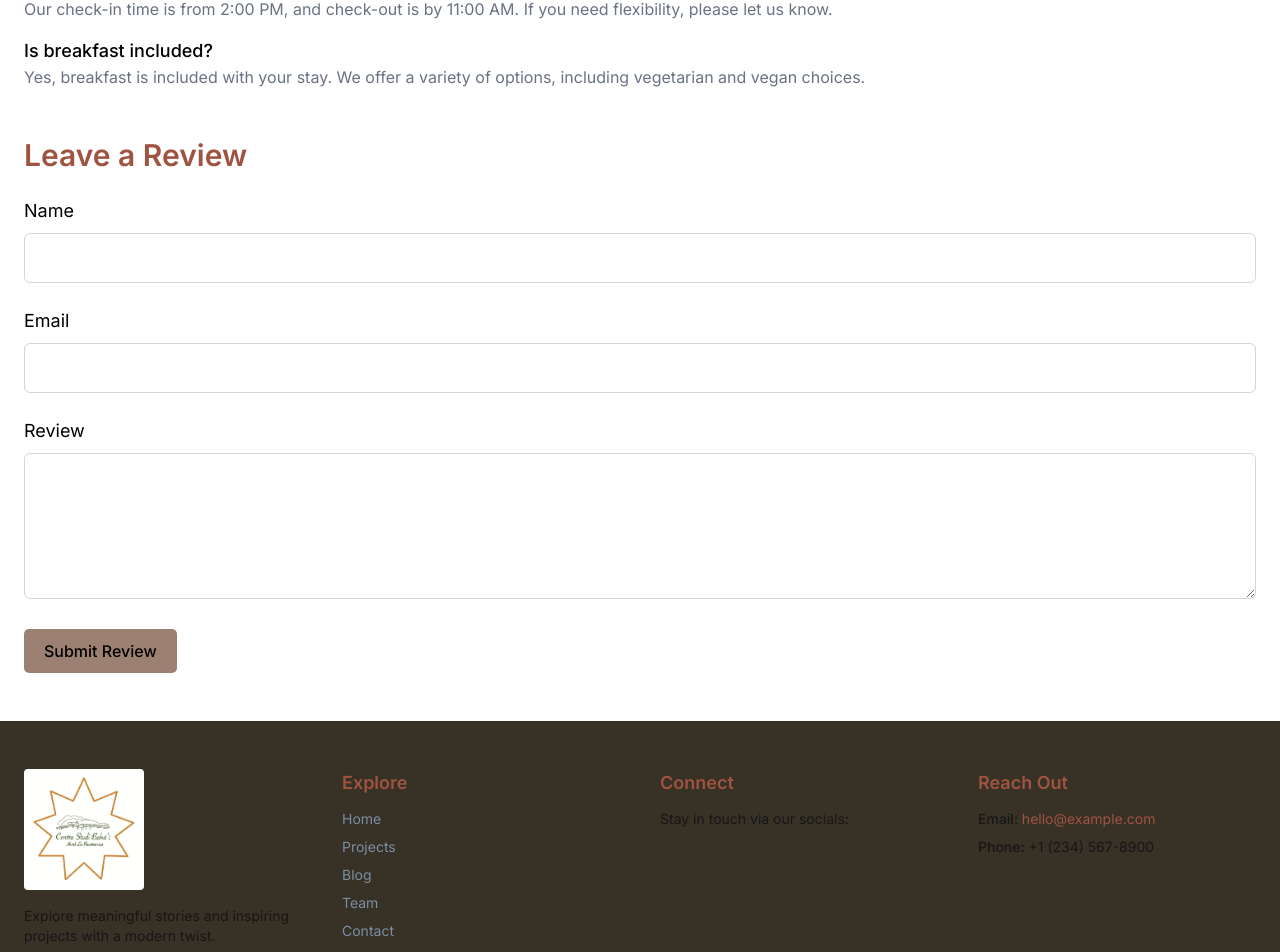
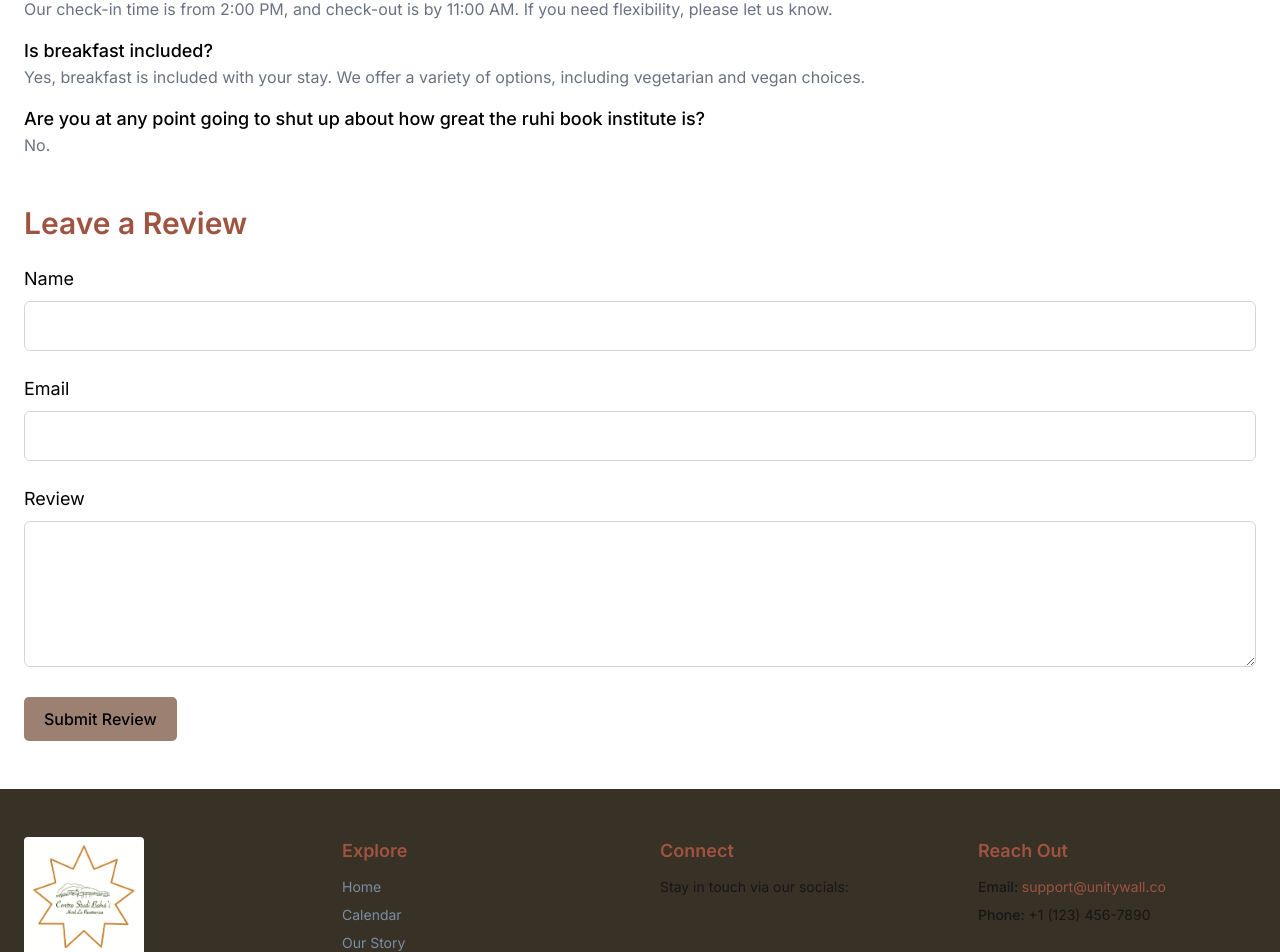
Before and after one commit to croftseli/CentroStudiBahai, a Next.js app: page /contactUs in a window 1280 px wide. Shown: the part 871-1823 px from the top of the page. Built offline with nearby package versions, Linux system fonts and the light colour scheme; some icons are missing.

Commit message:
fixing footer

```diff
--- a/src/app/contactUs/page.jsx
+++ b/src/app/contactUs/page.jsx
@@ -120,6 +120,13 @@ export default function ContactUs() {
               options, including vegetarian and vegan choices.
             </p>
           </div>
+          <div className="transition-colors">
+            <p className="font-medium text-lg">
+              Are you at any point going to shut up about how great the ruhi
+              book institute is?
+            </p>
+            <p className="text-gray-500">No.</p>
+          </div>
         </div>
       </section>
 
--- a/src/components/layout/Footer.jsx
+++ b/src/components/layout/Footer.jsx
@@ -3,7 +3,7 @@
 import Link from "next/link";
 import Image from "next/image";
 import InstagramIcon from "@mui/icons-material/Instagram";
-import LinkedInIcon from "@mui/icons-material/LinkedIn";
+import FacebookIcon from "@mui/icons-material/Facebook";
 
 export default function Footer() {
   return (
@@ -43,34 +43,26 @@ export default function Footer() {
               </li>
               <li>
                 <Link
-                  href="/projects"
+                  href="/calendar"
                   className="hover:text-accent-red transition-colors"
                 >
-                  Projects
+                  Calendar
                 </Link>
               </li>
               <li>
                 <Link
-                  href="/blog"
+                  href="/ourStory"
                   className="hover:text-accent-red transition-colors"
                 >
-                  Blog
+                  Our Story
                 </Link>
               </li>
               <li>
                 <Link
-                  href="/team"
+                  href="/contactUs"
                   className="hover:text-accent-red transition-colors"
                 >
-                  Team
-                </Link>
-              </li>
-              <li>
-                <Link
-                  href="/contact"
-                  className="hover:text-accent-red transition-colors"
-                >
-                  Contact
+                  Contact Us
                 </Link>
               </li>
             </ul>
@@ -86,7 +78,7 @@ export default function Footer() {
             </p>
             <div className="flex space-x-4">
               <a
-                href="https://instagram.com/example"
+                href="https://instagram.com/"
                 target="_blank"
                 rel="noopener noreferrer"
                 aria-label="Instagram"
@@ -95,13 +87,13 @@ export default function Footer() {
                 <InstagramIcon />
               </a>
               <a
-                href="https://linkedin.com/company/example"
+                href="https://facebook.com/"
                 target="_blank"
                 rel="noopener noreferrer"
                 aria-label="LinkedIn"
                 className="hover:text-accent-red transition-colors"
               >
-                <LinkedInIcon />
+                <FacebookIcon />
               </a>
             </div>
           </div>
@@ -114,15 +106,15 @@ export default function Footer() {
             <p className="text-sm text-foreground">
               <span className="font-medium text-foreground">Email: </span>
               <a
-                href="mailto:hello@example.com"
+                href="mailto:support@unitywall.co"
                 className="text-accent-red hover:underline"
               >
-                hello@example.com
+                support@unitywall.co
               </a>
             </p>
             <p className="text-sm text-foreground mt-2">
-              <span className="font-medium text-foreground">Phone: </span>+1
-              (234) 567-8900
+              <span className="font-medium text-foreground">Phone: </span>
+              +1 (123) 456-7890
             </p>
           </div>
         </div>
```
